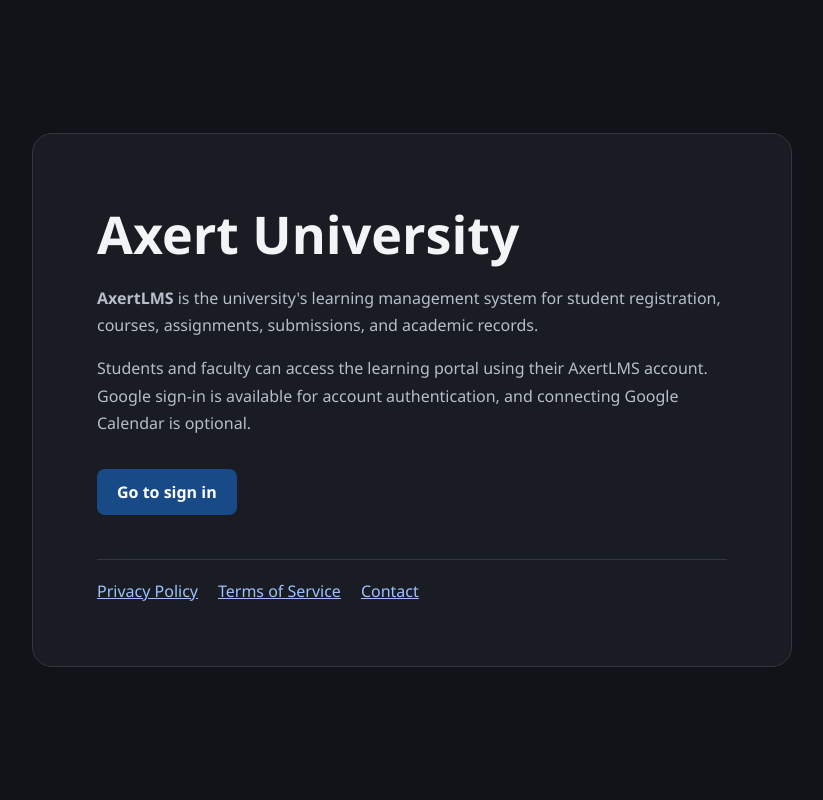
After one commit to Keenobyte/AxertLMS_IT15, an ASP.NET Core app: template AxertLMS/Views/Home/Index.cshtml in a window 1280 px wide. The commit adds this page. Shown: the whole page, without its empty margins (228-1051 px from the left). Run offline with ASP.NET Core 8, Linux system fonts and the light colour scheme; the template is opened without the code that fills it, so the values that code supplies are empty; some libraries are stand-ins or nearby versions.

```diff
--- a/AxertLMS/Program.cs
+++ b/AxertLMS/Program.cs
@@ -214,6 +214,6 @@ app.UseAuthorization();
 app.MapControllerRoute(
     name: "default",
     pattern:
-        "{controller=Account}/{action=Login}/{id?}");
+        "{controller=Home}/{action=Index}/{id?}");
 
 app.Run();
--- /dev/null
+++ b/AxertLMS/Views/Home/Index.cshtml
@@ -0,0 +1,95 @@
+@{
+    Layout = null;
+    ViewData["Title"] = "Axert University | Learning Management System";
+}
+<!DOCTYPE html>
+<html lang="en">
+<head>
+    <meta charset="utf-8" />
+    <meta name="viewport" content="width=device-width, initial-scale=1" />
+    <meta name="description" content="AxertLMS is Axert University's learning management system for students and faculty." />
+    <meta name="robots" content="index,follow" />
+    <title>@ViewData["Title"]</title>
+    <style>
+        :root {
+            color-scheme: dark;
+            font-family: "Segoe UI", system-ui, sans-serif;
+            background: #111318;
+            color: #f3f4f6;
+        }
+
+        body {
+            margin: 0;
+            min-height: 100vh;
+            display: grid;
+            place-items: center;
+            padding: 24px;
+            box-sizing: border-box;
+        }
+
+        main {
+            width: min(100%, 760px);
+            padding: clamp(28px, 6vw, 64px);
+            border: 1px solid #303642;
+            border-radius: 20px;
+            background: #191c22;
+            box-sizing: border-box;
+        }
+
+        h1 {
+            margin: 0 0 12px;
+            font-size: clamp(2rem, 5vw, 3.25rem);
+        }
+
+        p {
+            color: #b6becb;
+            line-height: 1.7;
+        }
+
+        nav {
+            display: flex;
+            flex-wrap: wrap;
+            gap: 16px;
+            margin-top: 32px;
+        }
+
+        a {
+            color: #9dc2ff;
+        }
+
+        .primary-link {
+            display: inline-block;
+            padding: 12px 20px;
+            border-radius: 8px;
+            background: #174a87;
+            color: white;
+            text-decoration: none;
+            font-weight: 600;
+        }
+
+        footer {
+            display: flex;
+            flex-wrap: wrap;
+            gap: 20px;
+            margin-top: 44px;
+            border-top: 1px solid #303642;
+            padding-top: 20px;
+        }
+    </style>
+</head>
+<body>
+    <main>
+        <h1>Axert University</h1>
+        <p><strong>AxertLMS</strong> is the university's learning management system for student registration, courses, assignments, submissions, and academic records.</p>
+        <p>Students and faculty can access the learning portal using their AxertLMS account. Google sign-in is available for account authentication, and connecting Google Calendar is optional.</p>
+        <nav aria-label="Public information">
+            <a class="primary-link" href="@Url.Action("Login", "Account")">Go to sign in</a>
+        </nav>
+        <footer>
+            <a href="@Url.Action("Privacy", "Home")">Privacy Policy</a>
+            <a href="@Url.Action("Terms", "Home")">Terms of Service</a>
+            <a href="mailto:kurtcandrejo@gmail.com">Contact</a>
+        </footer>
+    </main>
+</body>
+</html>
```
Also changed, not shown: AxertLMS/Controllers/HomeController.cs (+4 -11 lines), AxertLMS/Views/Home/Privacy.cshtml (+83 -32 lines).
